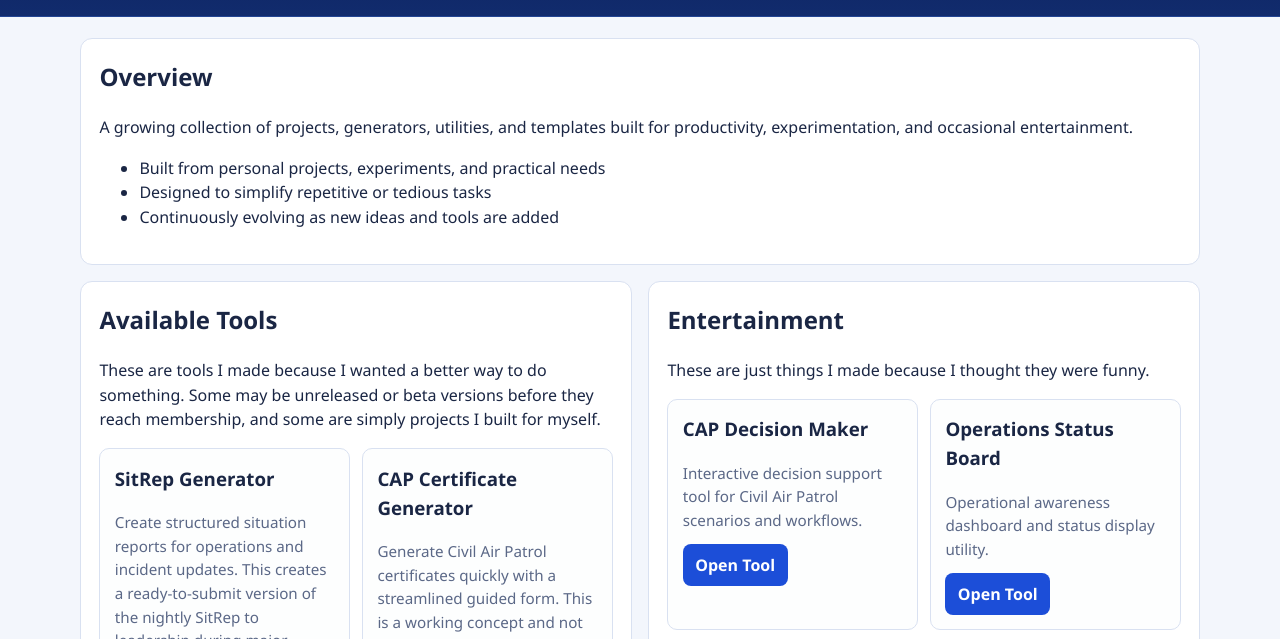
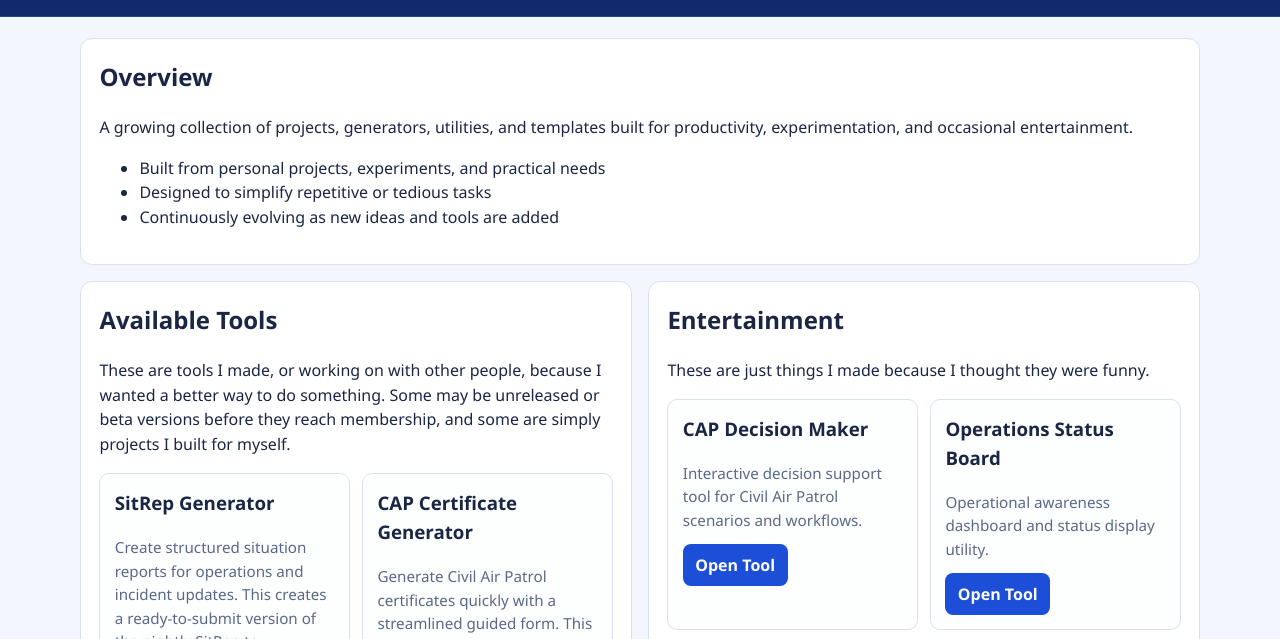
Before and after one commit to Romans-Tools/Romans-Tools, a plain HTML site: page index.html in a window 1280 px wide. Shown: the part 156-795 px from the top of the page. Drawn offline with Linux system fonts and the light colour scheme.

Commit message:
Update index.html

```diff
--- a/index.html
+++ b/index.html
@@ -37,7 +37,7 @@
         <div class="card-grid">
           <article class="card" id="tools">
             <h2>Available Tools</h2>
-            <p>These are tools I made because I wanted a better way to do something. Some may be unreleased or beta versions before they reach membership, and some are simply projects I built for myself.</p>
+            <p>These are tools I made, or working on with other people, because I wanted a better way to do something. Some may be unreleased or beta versions before they reach membership, and some are simply projects I built for myself.</p>
 
             <div class="tool-grid">
               <section class="tool-tile">
```
